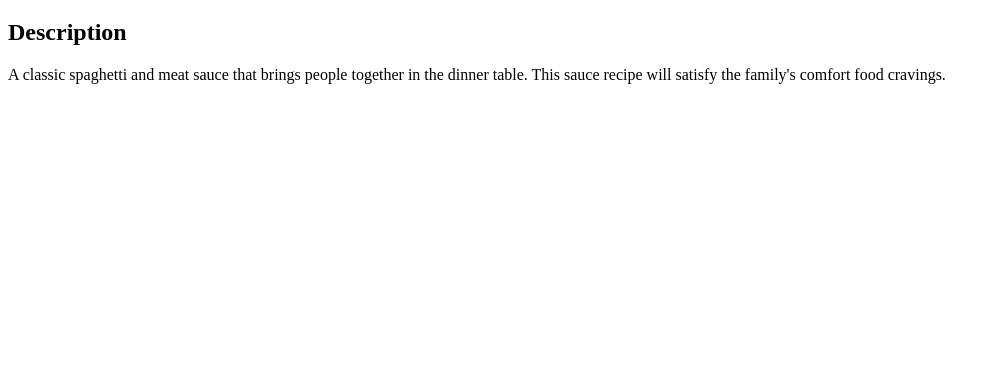
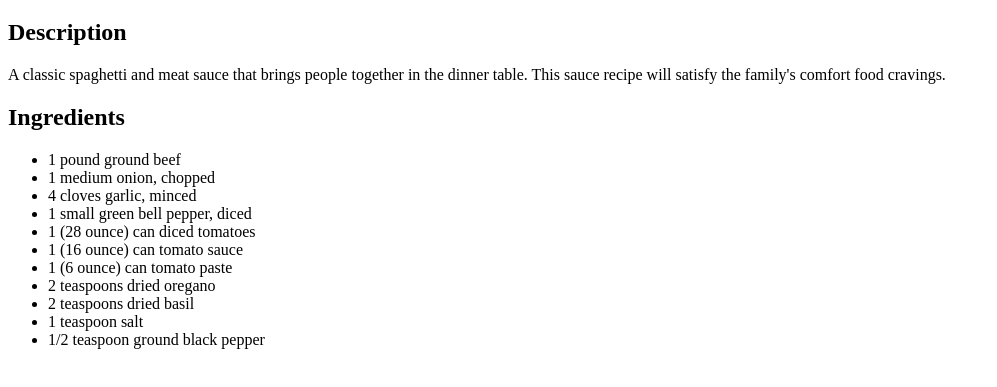
Before and after one commit to milayacharlie001/odin-recipes, a plain HTML site: page recipes/spaghetti.html in a window 1280 px wide. Shown: the part 61-448 px from the top of the page, without its empty margins (0-997 px from the left). Drawn offline with Linux system fonts and the light colour scheme.

Commit message:
Added recipe ingredients

```diff
--- a/recipes/spaghetti.html
+++ b/recipes/spaghetti.html
@@ -8,5 +8,19 @@
     <h1>Homemade Spaghetti Sauce with Ground Beef</h1>
     <h2>Description</h2>
     <p>A classic spaghetti and meat sauce that brings people together in the dinner table. This sauce recipe will satisfy the family's comfort food cravings.</p>
+    <h2>Ingredients</h2>
+    <ul>
+        <li>1 pound ground beef</li>
+        <li>1 medium onion, chopped</li>
+        <li>4 cloves garlic, minced</li>
+        <li>1 small green bell pepper, diced</li>
+        <li>1 (28 ounce) can diced tomatoes</li>
+        <li>1 (16 ounce) can tomato sauce</li>
+        <li>1 (6 ounce) can tomato paste</li>
+        <li>2 teaspoons dried oregano</li>
+        <li>2 teaspoons dried basil</li>
+        <li>1 teaspoon salt</li>
+        <li>1/2 teaspoon ground black pepper</li>
+    </ul>
 </body>
 </html>
```
